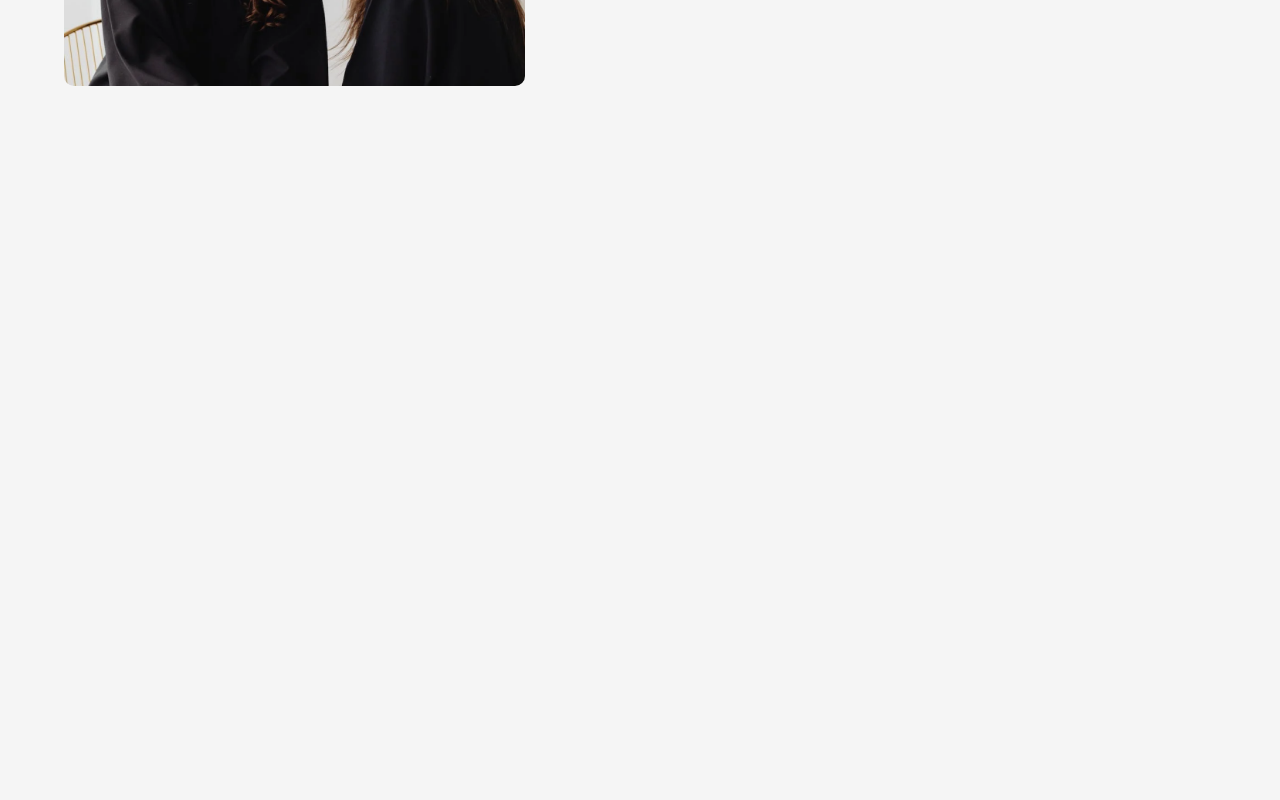
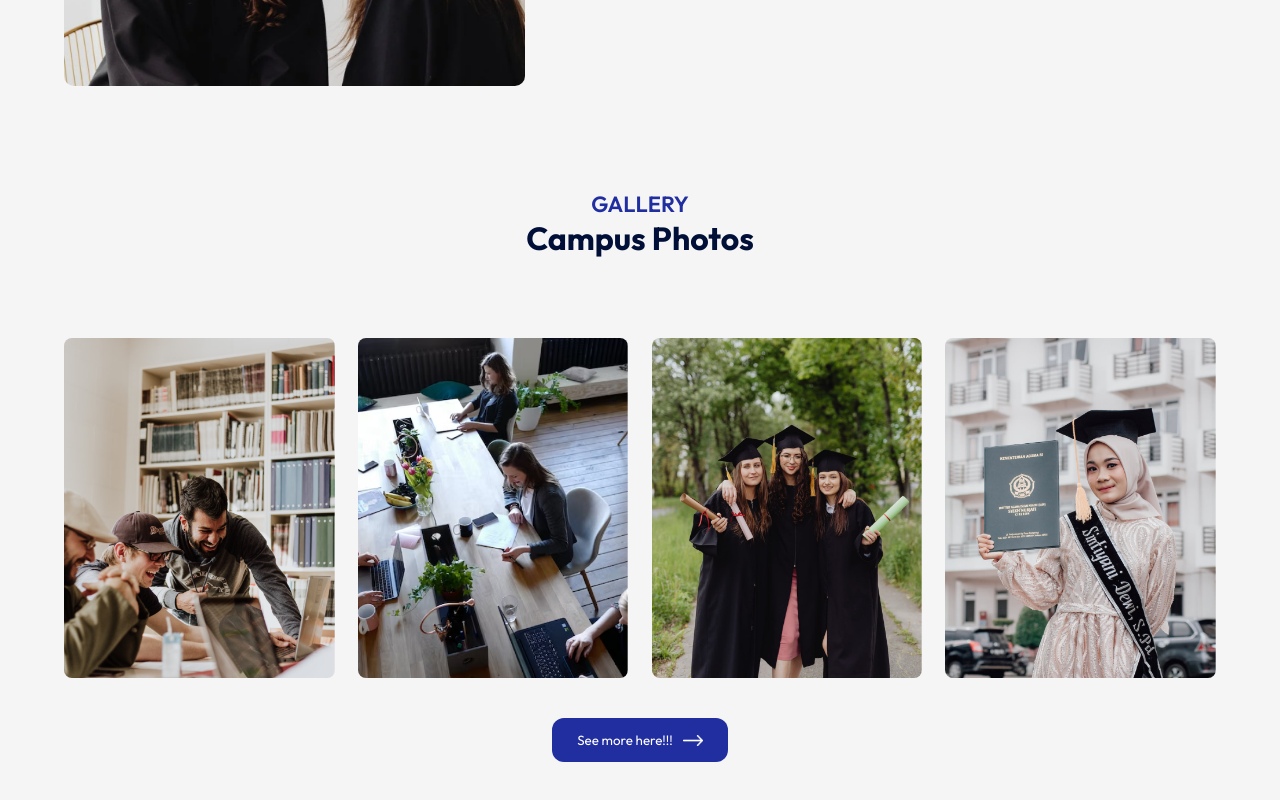
Before and after one commit to ashish5255/SchoolBuddy, a React (Vite) app: page / in a window 1280 px wide. Shown: the part 1761-2561 px from the top of the page. Before the commit the page ends 1951 px from the top, so only its background shows below. Built offline with nearby package versions, Linux system fonts and the light colour scheme.

Commit message:
Add Gallery Section

```diff
--- a/src/App.jsx
+++ b/src/App.jsx
@@ -4,7 +4,7 @@
 import Programs from "./components/Programs/Programs";
 import Title from "./components/Title/Title";
 import About from "./components/About/About";
-
+import Campus from "./components/Campus/Campus";
 const App = () => {
   return (
     <div>
@@ -16,7 +16,10 @@
         <Programs />
       </div>
 
+      {/* Moving on to the gallery, reusing the title created earlier */}
       <About />
+      <Title title1="Gallery" title2="Campus Photos" />
+      <Campus />
     </div>
   );
 };
--- /dev/null
+++ b/src/components/Campus/Campus.css
@@ -0,0 +1,19 @@
+.campus {
+  margin: 80px auto;
+  width: 90%;
+  text-align: center;
+}
+
+.gallery {
+  display: flex;
+  align-items: center;
+  justify-content: space-between;
+  margin-bottom: 40px;
+}
+
+/* Here the images inside gallery is set to 23.5 so
+ remaining 6 percent is space  */
+.gallery img {
+  width: 23.5%;
+  border-radius: 8px;
+}
--- /dev/null
+++ b/src/components/Campus/Campus.jsx
@@ -0,0 +1,27 @@
+import React from "react";
+import "./Campus.css";
+import gallery1 from "../../assets/gallery-1.png";
+import gallery2 from "../../assets/gallery-2.png";
+import gallery3 from "../../assets/gallery-3.png";
+import gallery4 from "../../assets/gallery-4.png";
+
+import white_arrow from "../../assets/white-arrow.png";
+
+const Campus = () => {
+  return (
+    <div className="campus">
+      <div className="gallery">
+        <img src={gallery1} alt="photo1" />
+        <img src={gallery2} alt="photo2" />
+        <img src={gallery3} alt="photo3" />
+        <img src={gallery4} alt="photo4" />
+      </div>
+
+      <button className="btn dark-btn">
+        See more here!!! <img src={white_arrow} alt="" />
+      </button>
+    </div>
+  );
+};
+
+export default Campus;
--- a/src/components/Navbar/Navbar.jsx
+++ b/src/components/Navbar/Navbar.jsx
@@ -4,6 +4,7 @@
 const Navbar = () => {
   const [sticky, setSticky] = useState(false);
 
+  // When scrolled by 50px, the sticky variable is changed into true
   useEffect(() => {
     window.addEventListener("scroll", () => {
       window.scrollY > 50 ? setSticky(true) : setSticky(false);
@@ -12,6 +13,7 @@
 
   return (
     <div>
+      {/* when sticky is true, the dark-nav is applied into navbar */}
       <nav className={`container ${sticky ? "dark-nav" : ""}`}>
         <img className="logo" src={logo} alt="logo" />
         <ul>
--- a/src/index.css
+++ b/src/index.css
@@ -42,6 +42,11 @@
   cursor: pointer;
 }
 
+.dark-btn {
+  background: #212ea0;
+  color: #ffff;
+}
+
 .btn img {
   width: 20px;
 
```
